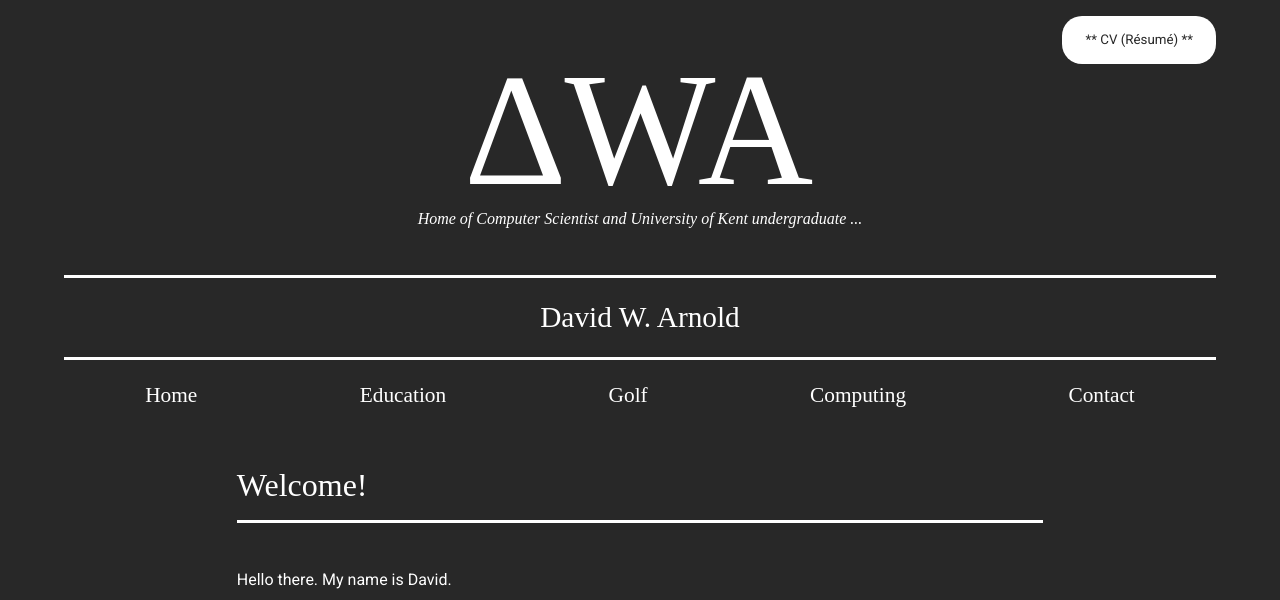
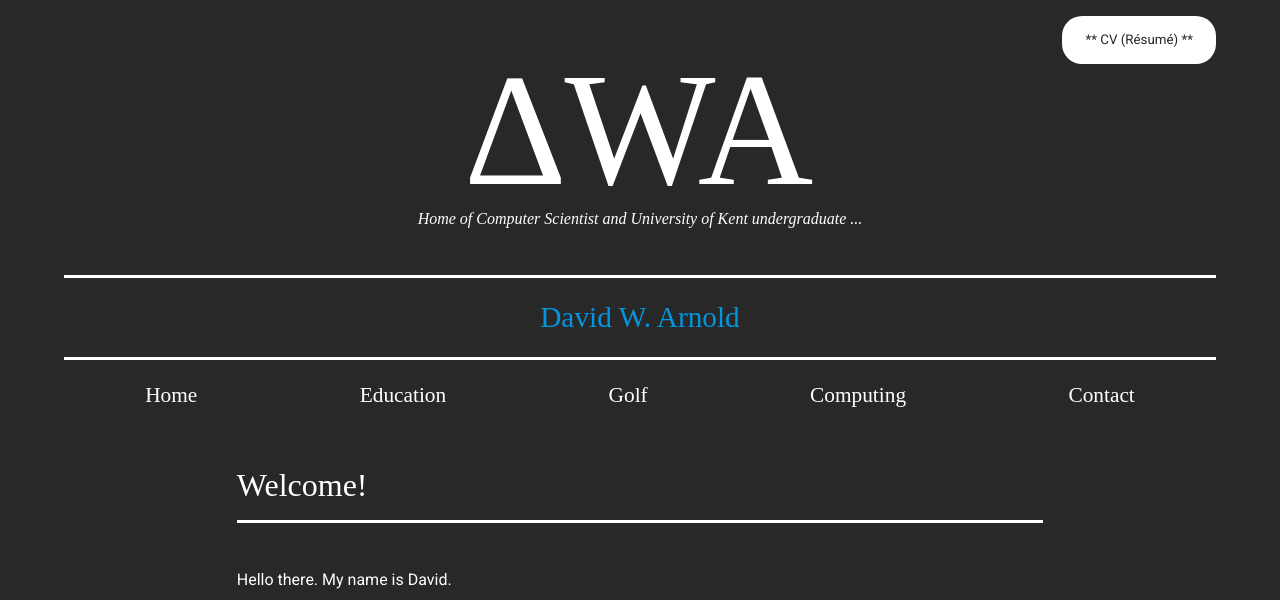
Before and after one commit to d-w-arnold/deltawhiskeyalpha.com, a PHP site: page /index.php in a window 1280 px wide. Shown: the top 600 px of the page. Run offline with PHP 8.4, Linux system fonts and the light colour scheme.

Commit message:
Added 'awesome-skyblue' color to name in header

```diff
--- a/stylesheet.css
+++ b/stylesheet.css
@@ -96,6 +96,7 @@ table tr td a:hover {
 }
 
 #myName {
+    color: #0395DE;
     font-size: 22pt;
     padding-top: 2%;
     padding-bottom: 2%;
```
